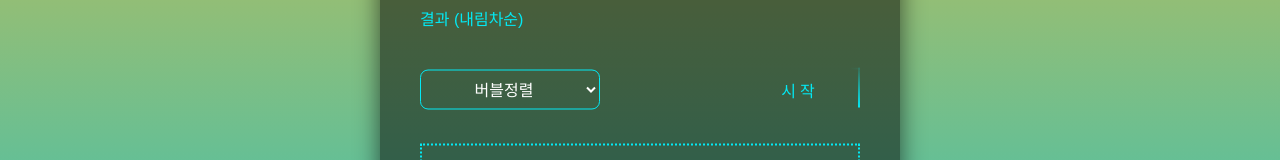
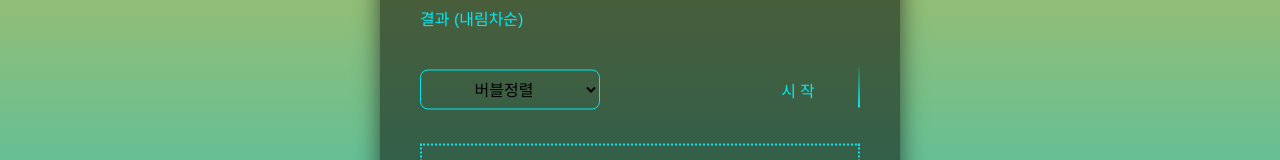
Before and after one commit to salybu/solarconnect-sorting, a React (Create React App) app: page / in a window 1280 px wide. Shown: the part 391-551 px from the top of the page. Built offline with nearby package versions, Linux system fonts and the light colour scheme.

Commit message:
[Style] select tag 글자색 스타일 제거

```diff
--- a/src/pages/Home/Home.js
+++ b/src/pages/Home/Home.js
@@ -177,11 +177,9 @@ const SelectField = styled.select`
   outline: none;
   border: 1px solid #03e9f4;
   border-radius: 8px;
-  color: white;
   background: transparent;
   padding: 10px 20px;
   font-size: 16px;
-  /* margin-right: 20px; */
   width: 180px;
   height: 40px;
   text-align-last: center;
@@ -238,7 +236,6 @@ const StartButton = styled.button`
   text-transform: uppercase;
   overflow: hidden;
   transition: 0.5s;
-  /* margin-top: 10px; */
   letter-spacing: 4px;
   width: 120px;
 
```
